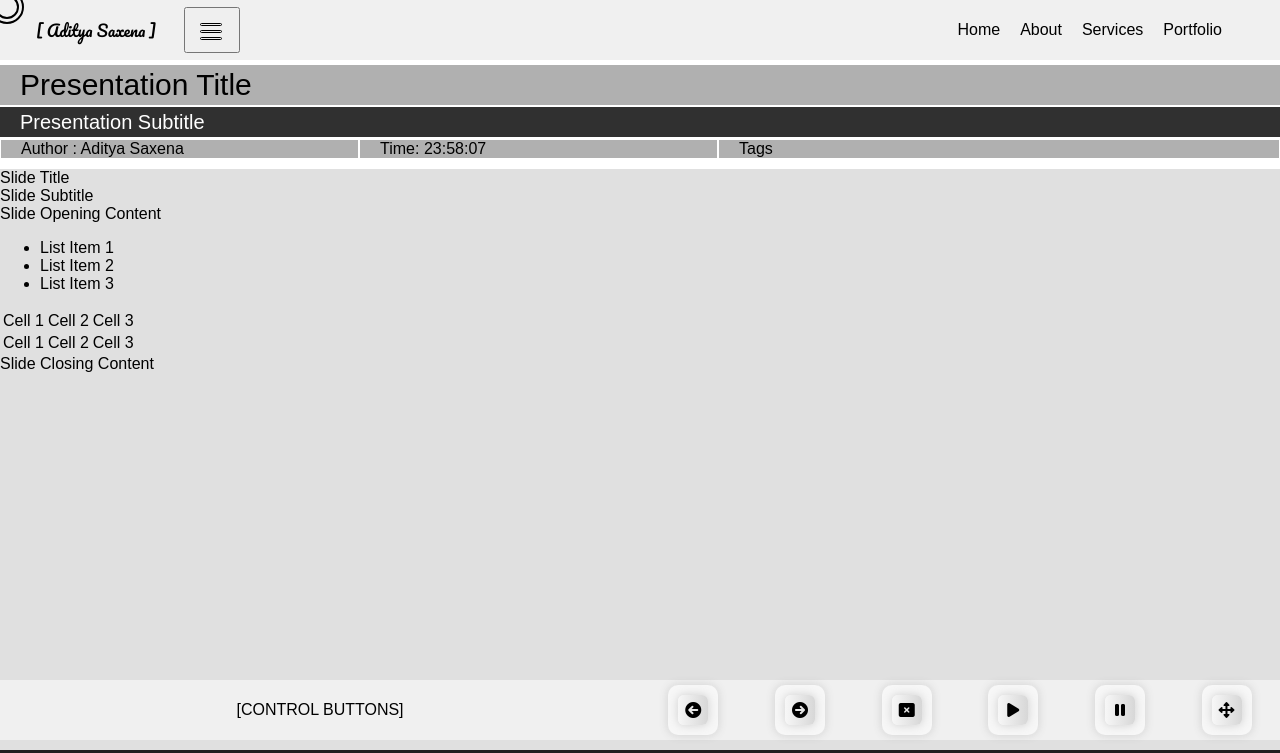
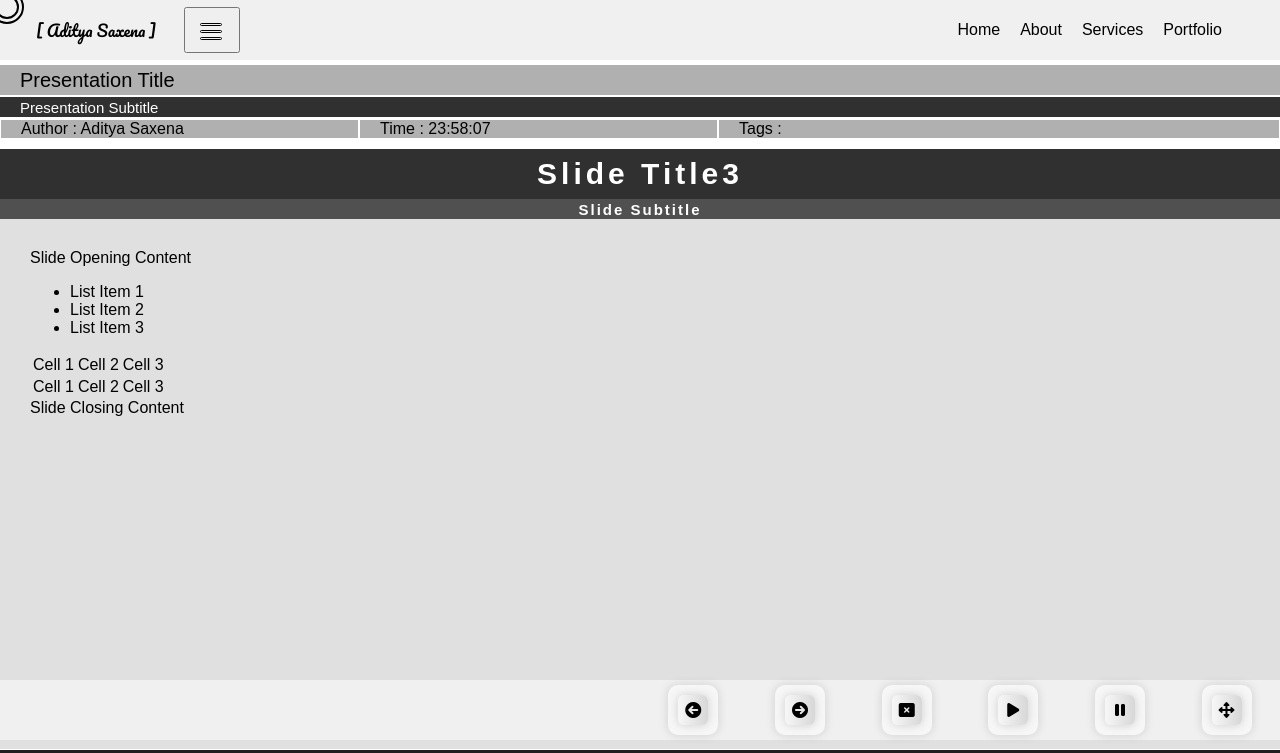
Before and after one commit to mr-saxena-aditya/AnimeJS_Presentation, a website: page index.html in a window 1280 px wide. Both pictures are taken after a click on the link 693 px from the left and 710 px from the top of the page. Shown: the top 753 px of the page. Drawn offline with nearby package versions, Linux system fonts and the light colour scheme.

Commit message:
saving before starting slide animation

```diff
--- a/css/styles.css
+++ b/css/styles.css
@@ -321,10 +321,10 @@ body {
   /* Styles for presentation-title element */
   display: flex !important;
   font-family: "Montserrat" sans-serif;
-  font-size: 30px!important;
+  font-size: 20px!important;
   background-color: #B0B0B0;
-  height: 40px !important;
-  min-height: 40px !important;
+  height: 30px !important;
+  min-height: 30px !important;
   align-items: center;
   padding-left: 20px;
   margin-top: 2px;
@@ -335,11 +335,11 @@ body {
   /* Styles for presentation-subtitle element */
   display: flex;
   font-family: "Raleway" sans-serif;
-  font-size: 20px !important;
+  font-size: 15px !important;
   background-color: #303030;
   color: #fff;
-  height: 30px !important;
-  min-height: 30px !important;
+  height: 20px !important;
+  min-height: 20px !important;
   align-items: center;
   padding-left: 20px;
   margin-top: 2px;
@@ -405,18 +405,45 @@ body {
 
 .slide-title {
   /* Styles for slide title element */
+  width: 100vw !important;
+  min-width: 100vw!important;
+  justify-content: center;
+  align-items: center;
 }
 
 .slide-title-text {
   /* Styles for slide title text element */
+  font-family: "Montserrat" sans-serif;
+  height: 50px !important;
+  font-size: 30px!important;
+  font-weight: 900;
+  letter-spacing: 4px !important;
+  text-align: center;
+  color: white;
+  display: flex;
+  justify-content: center;
+  align-items: center;
+  background-color: #303030;
 }
 
 .slide-subtitle {
   /* Styles for slide subtitle element */
+  font-family: "Montserrat" sans-serif;
+  height: 20px !important;
+  font-size: 15px!important;
+  font-weight: 900;
+  letter-spacing: 2px !important;
+  text-align: center;
+  color: white;
+  display: flex;
+  justify-content: center;
+  align-items: center;
+  background-color: #505050;
 }
 
 .slide-content {
   /* Styles for slide content element */
+  margin: 30px !important;
 }
 
 .slide-opening {
--- a/index.html
+++ b/index.html
@@ -80,8 +80,8 @@
         <div class="presentation-subtitle">Presentation Subtitle</div>
         <div class="presentation-metadata">
           <div class="metadata-author">Author : Aditya Saxena</div>
-          <div class="metadata-time">Time: <div id="timeDisplayTop">00:00:00</div></div>
-          <div class="metadata-tags">Tags</div>
+          <div class="metadata-time">Time : <div id="timeDisplayTop">00:00:00</div></div>
+          <div class="metadata-tags">Tags : </div>
         </div>
       </div>
     </div>
@@ -89,7 +89,7 @@
     <div class="slide" id="slide-1">
       <div class="slide-animation" id="slide-animation-1"></div>
       <div class="slide-title">
-        <div class="slide-title-text">Slide Title</div>
+        <div class="slide-title-text">Slide Title1</div>
         <div class="slide-subtitle">Slide Subtitle</div>
       </div>
       <div class="slide-content">
@@ -122,9 +122,82 @@
         <div class="slide-closing">Slide Closing Content</div>
       </div>
     </div>
+    <div class="slide" id="slide-2">
+        <div class="slide-animation" id="slide-animation-1"></div>
+        <div class="slide-title">
+          <div class="slide-title-text">Slide Title2</div>
+          <div class="slide-subtitle">Slide Subtitle</div>
+        </div>
+        <div class="slide-content">
+          <div class="slide-opening">Slide Opening Content</div>
+          <div class="slide-list">
+            <ul class="slide-ul">
+              <li class="slide-ul-item">List Item 1</li>
+              <li class="slide-ul-item">List Item 2</li>
+              <li class="slide-ul-item">List Item 3</li>
+            </ul>
+          </div>
+          <div class="slide-table">
+            <table>
+              <thead></thead>
+              <tbody>
+                <tr class="slide-tr">
+                  <td class="slide-td">Cell 1</td>
+                  <td class="slide-td">Cell 2</td>
+                  <td class="slide-td">Cell 3</td>
+                </tr>
+                <tr class="slide-tr">
+                  <td class="slide-td">Cell 1</td>
+                  <td class="slide-td">Cell 2</td>
+                  <td class="slide-td">Cell 3</td>
+                </tr>
+              </tbody>
+              <tfoot></tfoot>
+            </table>
+          </div>
+          <div class="slide-closing">Slide Closing Content</div>
+        </div>
+    </div>
+    <div class="slide" id="slide-3">
+        <div class="slide-animation" id="slide-animation-1"></div>
+        <div class="slide-title">
+          <div class="slide-title-text">Slide Title3</div>
+          <div class="slide-subtitle">Slide Subtitle</div>
+        </div>
+        <div class="slide-content">
+          <div class="slide-opening">Slide Opening Content</div>
+          <div class="slide-list">
+            <ul class="slide-ul">
+              <li class="slide-ul-item">List Item 1</li>
+              <li class="slide-ul-item">List Item 2</li>
+              <li class="slide-ul-item">List Item 3</li>
+            </ul>
+          </div>
+          <div class="slide-table">
+            <table>
+              <thead></thead>
+              <tbody>
+                <tr class="slide-tr">
+                  <td class="slide-td">Cell 1</td>
+                  <td class="slide-td">Cell 2</td>
+                  <td class="slide-td">Cell 3</td>
+                </tr>
+                <tr class="slide-tr">
+                  <td class="slide-td">Cell 1</td>
+                  <td class="slide-td">Cell 2</td>
+                  <td class="slide-td">Cell 3</td>
+                </tr>
+              </tbody>
+              <tfoot></tfoot>
+            </table>
+          </div>
+          <div class="slide-closing">Slide Closing Content</div>
+        </div>
+    </div>
+    <div class="presentation-footer">
+        <div class="presentation-footer-text">
 
-    <div class="presentation-footer">
-        <div class="presentation-footer-text">[CONTROL BUTTONS]</div>
+        </div>
         <div class="presentation-controls">
             <div class="presentation-control prev">
                 <div class="fixed-div">
--- a/js/script.js
+++ b/js/script.js
@@ -141,9 +141,8 @@ function hidePreloader() {
     fullscreenIcon.innerHTML = '<i class="icon fa fa-arrows-alt"></i>';
   }
 
-
-// Function to toggle the visibility of the full-screen menu
-function toggleMenuVisibility() {
+  // Function to toggle the visibility of the full-screen menu
+  function toggleMenuVisibility() {
     const fullScreenMenu = document.querySelector('.full-screen-menu');
     const isMenuVisible = window.getComputedStyle(fullScreenMenu).visibility === 'visible';
 
@@ -158,3 +157,73 @@ function toggleMenuVisibility() {
   // Add click event listener to the nav-button
   const navButton = document.querySelector('.nav-button');
   navButton.addEventListener('click', toggleMenuVisibility);
+
+
+  // JavaScript code to handle slide navigation
+
+  const slides = document.querySelectorAll('.slide');
+  let currentSlideIndex = 0;
+
+  function showSlide(slideIndex) {
+    slides.forEach((slide, index) => {
+      if (index === slideIndex) {
+        slide.style.display = 'block';
+      } else {
+        slide.style.display = 'none';
+      }
+    });
+  }
+
+  function showNextSlide() {
+    currentSlideIndex = (currentSlideIndex + 1) % slides.length;
+    showSlide(currentSlideIndex);
+  }
+
+  function showPreviousSlide() {
+    currentSlideIndex = (currentSlideIndex - 1 + slides.length) % slides.length;
+    showSlide(currentSlideIndex);
+  }
+
+  function handleKeyPress(event) {
+    if (event.key === 'ArrowRight') {
+      showNextSlide();
+    } else if (event.key === 'ArrowLeft') {
+      showPreviousSlide();
+    }
+  }
+
+  function handlePreviousSlideClick() {
+    showPreviousSlide();
+  }
+
+  function handleNextSlideClick() {
+    showNextSlide();
+  }
+
+  document.addEventListener('keydown', handleKeyPress);
+
+  const prevSlideButton = document.querySelector('.presentation-control.prev a');
+  const nextSlideButton = document.querySelector('.presentation-control.next a');
+
+  prevSlideButton.addEventListener('click', handlePreviousSlideClick);
+  nextSlideButton.addEventListener('click', handleNextSlideClick);
+
+  showSlide(currentSlideIndex); // Show the first slide initially
+
+
+
+  anime({
+    targets: '.morphing-demo .polymorph',
+    points: [
+      { value: [
+        '70 24 119.574 60.369 100.145 117.631 50.855 101.631 3.426 54.369',
+        '70 41 118.574 59.369 111.145 132.631 60.855 84.631 20.426 60.369']
+      },
+      { value: '70 6 119.574 60.369 100.145 117.631 39.855 117.631 55.426 68.369' },
+      { value: '70 57 136.574 54.369 89.145 100.631 28.855 132.631 38.426 64.369' },
+      { value: '70 24 119.574 60.369 100.145 117.631 50.855 101.631 3.426 54.369' }
+    ],
+    easing: 'easeOutQuad',
+    duration: 2000,
+    loop: true
+  });
```
Also changed, not shown: js/chatgpt.js (added, +42 -0 lines).
